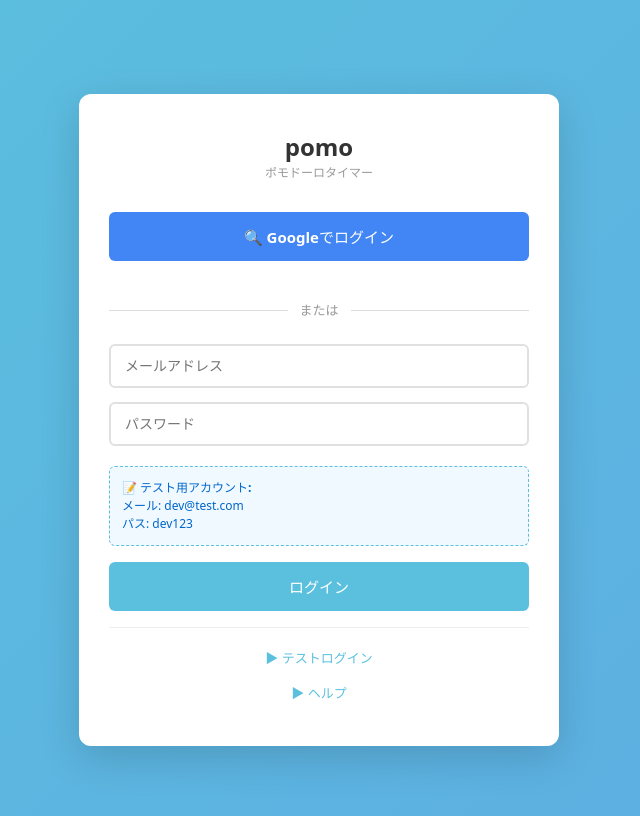
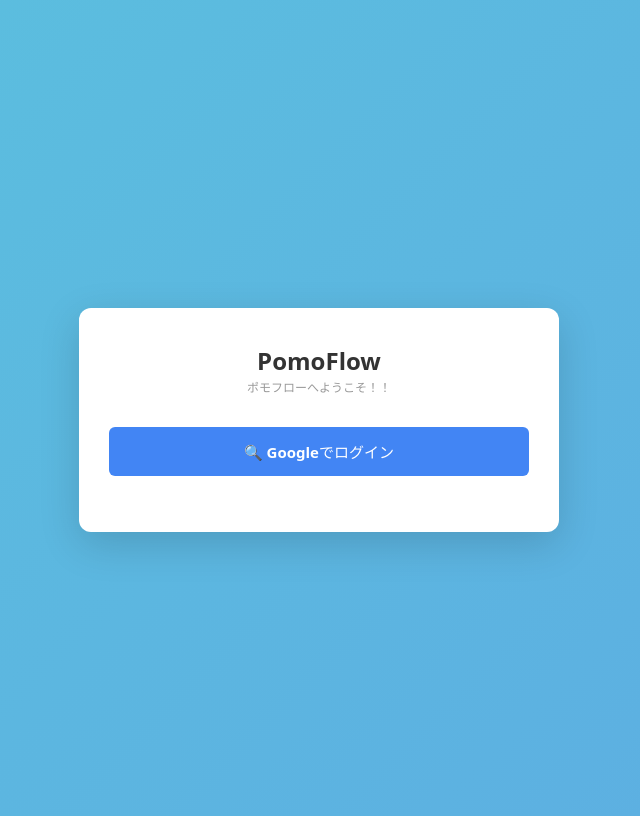
Before and after one commit to munakata255/pomo_front, a React (Vite) app: page /login in a window 1280 px wide. Shown: the top 816 px of the page, without its empty margins (321-961 px from the left). Built offline with nearby package versions, Linux system fonts and the light colour scheme; no server answers.

Commit message:
refactor: comment out email/password login form

```diff
--- a/src/contexts/AuthContext.tsx
+++ b/src/contexts/AuthContext.tsx
@@ -26,13 +26,13 @@
 
   useEffect(() => {
     // 開発用ユーザーのチェック
-    const devUserStr = localStorage.getItem("devUser");
-    if (devUserStr) {
-      const devUser: DevUser = JSON.parse(devUserStr);
-      setUser(devUser);
-      setRole("admin"); // 開発ユーザーはadminとして扱う
-      return;
-    }
+    // const devUserStr = localStorage.getItem("devUser");
+    // if (devUserStr) {
+    //   const devUser: DevUser = JSON.parse(devUserStr);
+    //   setUser(devUser);
+    //   setRole("admin"); // 開発ユーザーはadminとして扱う
+    //   return;
+    // }
 
     // Firebase認証のユーザー監視
     const unsubscribe = onAuthStateChanged(auth, async (u) => {
@@ -62,11 +62,11 @@
         }
       } else {
         // ログアウト時は開発用ユーザーもクリア
-        const devUserStr = localStorage.getItem("devUser");
-        if (!devUserStr) {
+        // const devUserStr = localStorage.getItem("devUser");
+        // if (!devUserStr) {
           setUser(null);
           setRole(null);
-        }
+        // }
       }
     });
     return () => unsubscribe();
--- a/src/pages/Login.tsx
+++ b/src/pages/Login.tsx
@@ -1,4 +1,4 @@
-import { signInWithPopup, signInWithEmailAndPassword } from "firebase/auth";
+import { signInWithPopup } from "firebase/auth";
 import { auth, provider } from "../lib/firebase";
 import { useNavigate } from "react-router-dom";
 import { useAuth } from "../contexts/AuthContext";
@@ -7,9 +7,9 @@
 export default function Login() {
   const navigate = useNavigate();
   const { user } = useAuth();
-  const [showDevLogin, setShowDevLogin] = useState(false);
-  const [email, setEmail] = useState("");
-  const [password, setPassword] = useState("");
+  // const [showDevLogin, setShowDevLogin] = useState(false);
+  // const [email, setEmail] = useState("");
+  // const [password, setPassword] = useState("");
   const [loading, setLoading] = useState(false);
   const [error, setError] = useState("");
 
@@ -35,41 +35,41 @@
     }
   };
 
-  const handleEmailLogin = async (e: React.FormEvent) => {
-    e.preventDefault();
-
-    // 開発用の固定アカウント
-    const DEV_EMAIL = "dev@test.com";
-    const DEV_PASSWORD = "dev123";
-
-    try {
-      setLoading(true);
-      setError("");
-
-      // 開発用アカウントのチェック
-      if (email === DEV_EMAIL && password === DEV_PASSWORD) {
-        // 開発用の固定ユーザーオブジェクト（uid: "testuser"）
-        const devUser = {
-          uid: "testuser",
-          email: "dev@test.com",
-          displayName: "開発用ユーザー",
-        };
-        localStorage.setItem("devUser", JSON.stringify(devUser));
-        // ページをリロードしてAuthContextに反映
-        window.location.href = "/";
-        return;
-      }
-
-      // それ以外はFirebase認証を試みる
-      await signInWithEmailAndPassword(auth, email, password);
-      navigate("/");
-    } catch (err) {
-      setError("メールアドレスまたはパスワードが間違っています");
-      console.error(err);
-    } finally {
-      setLoading(false);
-    }
-  };
+  // const handleEmailLogin = async (e: React.FormEvent) => {
+  //   e.preventDefault();
+  //
+  //   // 開発用の固定アカウント
+  //   // const DEV_EMAIL = "dev@test.com";
+  //   // const DEV_PASSWORD = "dev123";
+  //
+  //   try {
+  //     setLoading(true);
+  //     setError("");
+  //
+  //     // 開発用アカウントのチェック
+  //     // if (email === DEV_EMAIL && password === DEV_PASSWORD) {
+  //     //   // 開発用の固定ユーザーオブジェクト（uid: "testuser"）
+  //     //   const devUser = {
+  //     //     uid: "testuser",
+  //     //     email: "dev@test.com",
+  //     //     displayName: "開発用ユーザー",
+  //     //   };
+  //     //   localStorage.setItem("devUser", JSON.stringify(devUser));
+  //     //   // ページをリロードしてAuthContextに反映
+  //     //   window.location.href = "/";
+  //     //   return;
+  //     // }
+  //
+  //     // それ以外はFirebase認証を試みる
+  //     await signInWithEmailAndPassword(auth, email, password);
+  //     navigate("/");
+  //   } catch (err) {
+  //     setError("メールアドレスまたはパスワードが間違っています");
+  //     console.error(err);
+  //   } finally {
+  //     setLoading(false);
+  //   }
+  // };
 
   return (
     <div
@@ -94,9 +94,9 @@
       >
         {/* ロゴ/タイトル */}
         <div style={{ textAlign: "center", marginBottom: "30px" }}>
-          <h1 style={{ fontSize: "24px", margin: "0", color: "#333" }}>pomo</h1>
+          <h1 style={{ fontSize: "24px", margin: "0", color: "#333" }}>PomoFlow</h1>
           <p style={{ fontSize: "12px", margin: "4px 0 0 0", color: "#999" }}>
-            ポモドーロタイマー
+            ポモフローへようこそ！！
           </p>
         </div>
 
@@ -140,7 +140,7 @@
         </button>
 
         {/* 区切り線 */}
-        <div
+        {/* <div
           style={{
             display: "flex",
             alignItems: "center",
@@ -152,9 +152,9 @@
             または
           </span>
           <div style={{ flex: 1, height: "1px", backgroundColor: "#ddd" }} />
-        </div>
+        </div> */}
 
-        {/* メールアドレスログイン */}
+        {/* メールアドレスログイン
         <form onSubmit={handleEmailLogin}>
           <div style={{ marginBottom: "14px" }}>
             <input
@@ -206,7 +206,7 @@
             />
           </div>
 
-          {/* 開発者ログイン情報 */}
+          開発者ログイン情報
           {!showDevLogin && (
             <div
               style={{
@@ -249,8 +249,9 @@
             {loading ? "ログイン中..." : "ログイン"}
           </button>
         </form>
+        */}
 
-        {/* 補助リンク */}
+        {/* 補助リンク
         <div
           style={{
             display: "flex",
@@ -291,6 +292,7 @@
             ▶ ヘルプ
           </button>
         </div>
+        */}
       </div>
     </div>
   );
```
